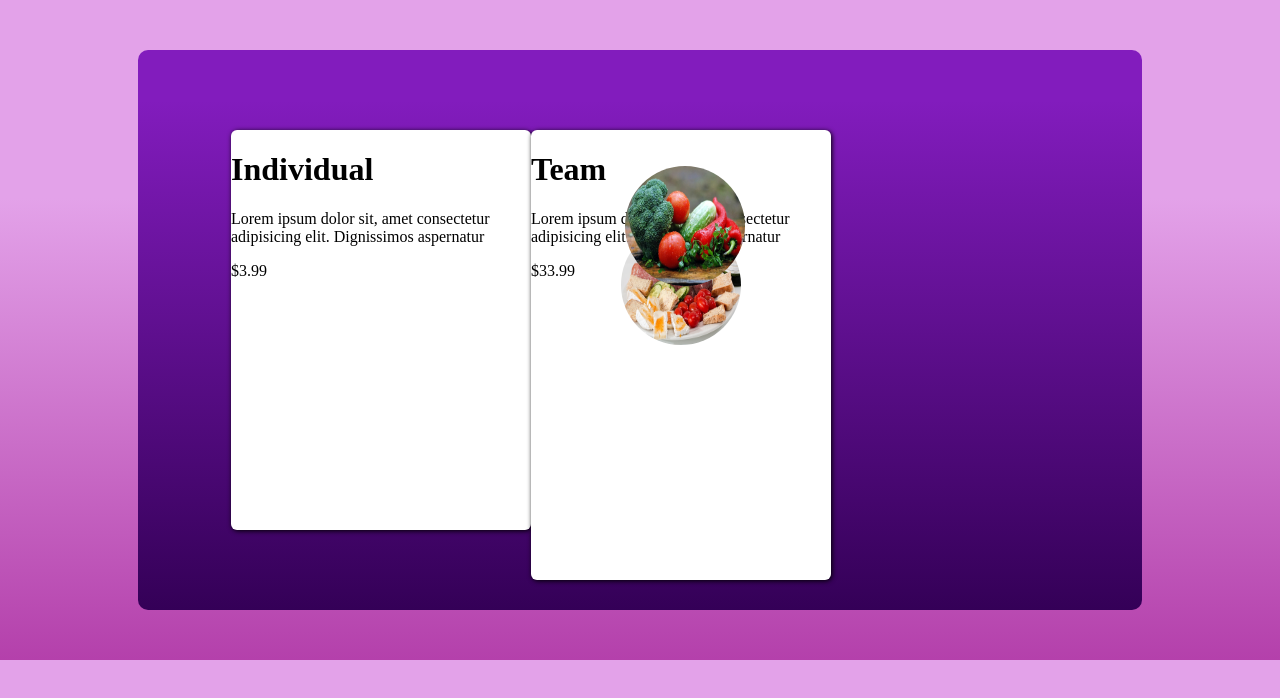
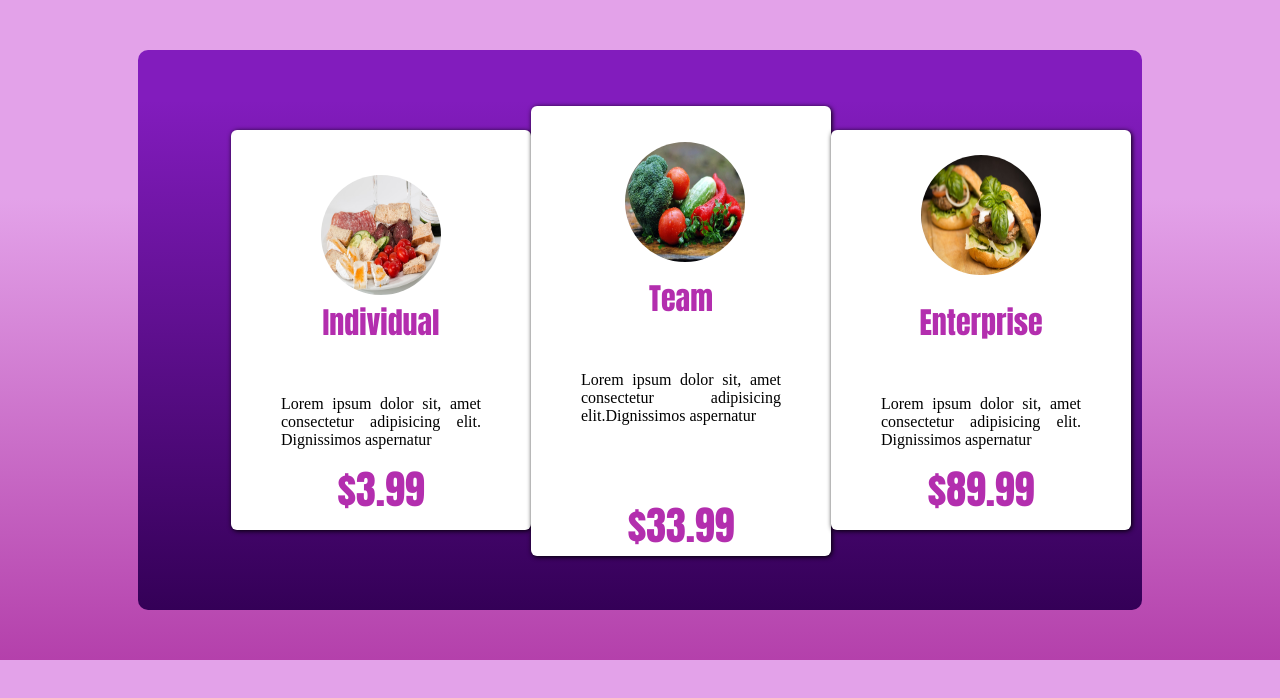
Before and after one commit to Michael7543/Proyectocss, a plain HTML site: page index.html in a window 1280 px wide. Drawn offline with Linux system fonts and the light colour scheme; a web font is replaced by a local one.

Commit message:
tarjeta3

```diff
--- a/index.html
+++ b/index.html
@@ -31,3 +31,19 @@
           <p class="precio valor">$33.99</p>
         </div>
        </div>
+       <div class="tarjeta-img3">
+        <img src="img/WhatsApp Image 2021-09-21 at 10.54.27 AM.jpeg" />
+        <div class="contenido">
+          <h1 class="titulo">Enterprise</h1>
+          <p class="parrafo">
+            Lorem ipsum dolor sit, amet consectetur adipisicing elit.
+            Dignissimos aspernatur
+          </p>
+          <p class="precio">$89.99</p>
+        </div>
+      </div>
+      </div>
+    </div>
+
+  </body>
+</html>
--- a/style.css
+++ b/style.css
@@ -56,3 +56,48 @@ body{
     bottom: 200px;
 
 }
+.tarjeta-img3 img{
+    width: 120px;
+    height: 120px;
+    border-radius: 50% 50% 50% 50%;
+    align-items: center;
+    margin: 30px;
+    position: absolute;
+    bottom: 225px;
+    right: 60px;
+}
+.precio{
+    font-size: 40px;
+    color:#B32EAE;
+    font-family: 'Impact', arial;
+    text-align: center;
+    bottom: 40px;
+
+}
+.titulo{
+    color:#B32EAE;
+    font-family: 'Impact', arial;
+    text-align: center;
+    font-size: 30px;
+}
+.tarjeta-img1, .contenido, p{
+    text-align: justify;
+    position: relative;
+}
+.tarjeta-img2, .contenido, p{
+    text-align: justify;
+    position: relative;
+}
+.tarjeta-img3, .contenido, p{
+    text-align: justify;
+    position: relative;
+}
+.contenido{
+    top: 150px;
+}
+p{
+    margin: 50px;
+}
+.contenido, .valor{
+    bottom: -20px;
+}
```
